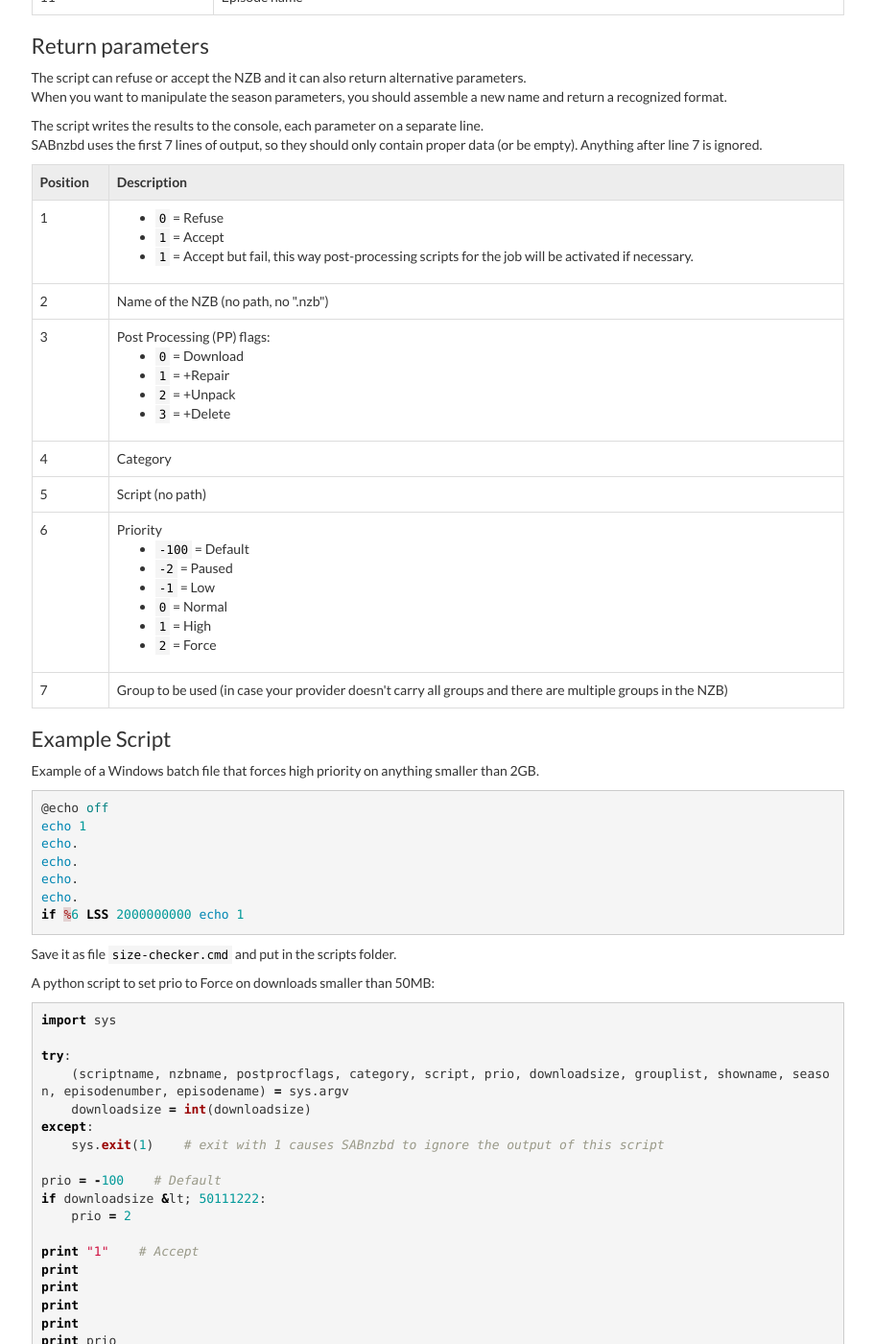
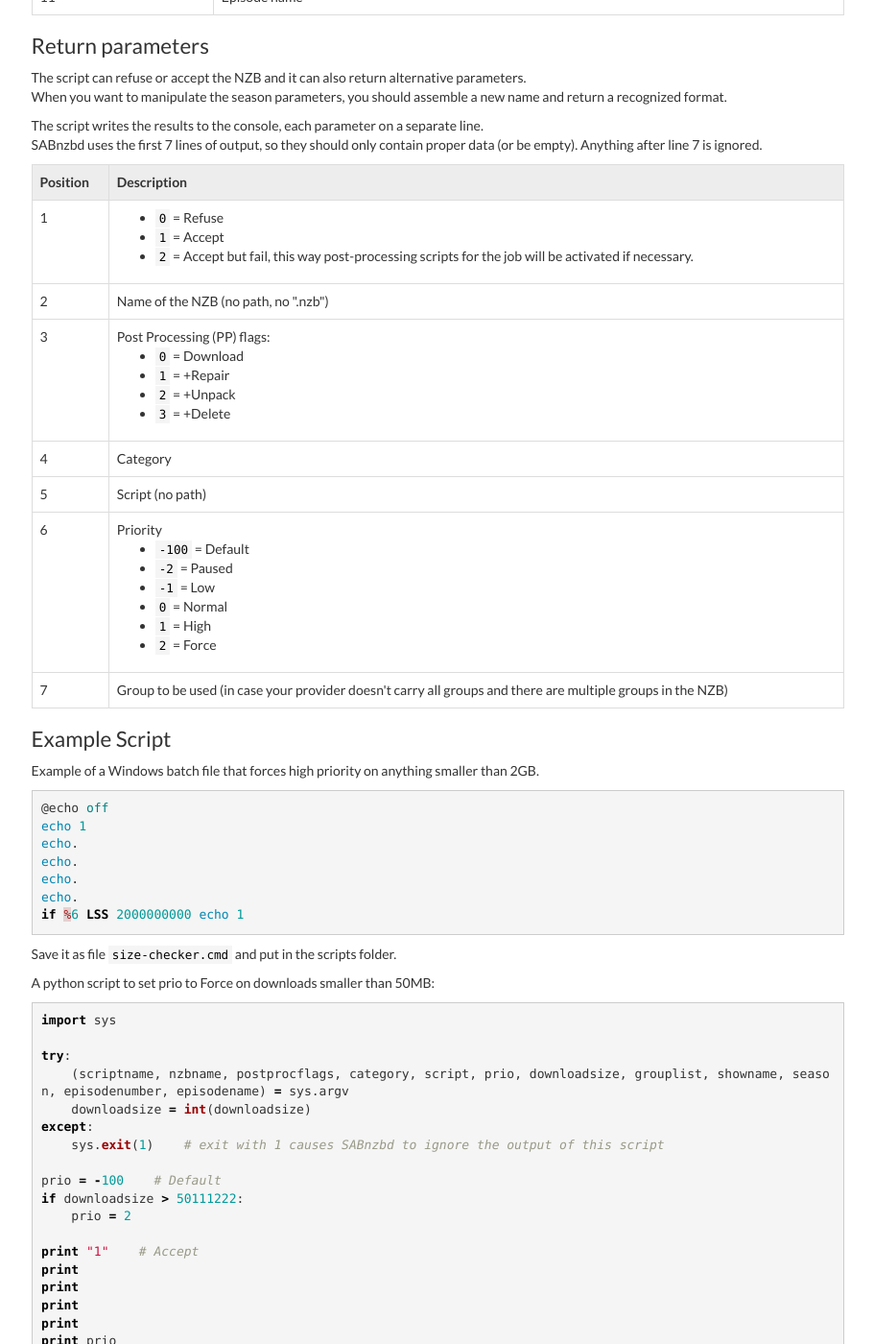
Before and after one commit to sabnzbd/sabnzbd.github.io, a Jekyll site: the page built from wiki/scripts/pre-queue-scripts.html, in a window 1280 px wide and 1400 px high, scrolled down 1225 px. Shown: the whole window at 96% size, without its empty margins (330-1241 px from the left). Built offline with Jekyll 4.4.1, drawn with Linux system fonts in a browser that asks for light colours.

Commit message:
Typo in pre-queue scripts

```diff
--- a/wiki/scripts/pre-queue-scripts.html
+++ b/wiki/scripts/pre-queue-scripts.html
@@ -110,7 +110,7 @@ SABnzbd uses the first 7 lines of output, so they should only contain proper dat
                 <ul>
                     <li><code>0</code> = Refuse</li>
                     <li><code>1</code> = Accept</li>
-                    <li><code>1</code> = Accept but fail, this way post-processing scripts for the job will be activated if necessary.</li>
+                    <li><code>2</code> = Accept but fail, this way post-processing scripts for the job will be activated if necessary.</li>
                 </ul>
             </td>
         </tr>
@@ -183,7 +183,7 @@ except:
     sys.exit(1)    # exit with 1 causes SABnzbd to ignore the output of this script
 
 prio = -100    # Default
-if downloadsize &lt; 50111222:
+if downloadsize > 50111222:
     prio = 2
 
 print "1"    # Accept
```
